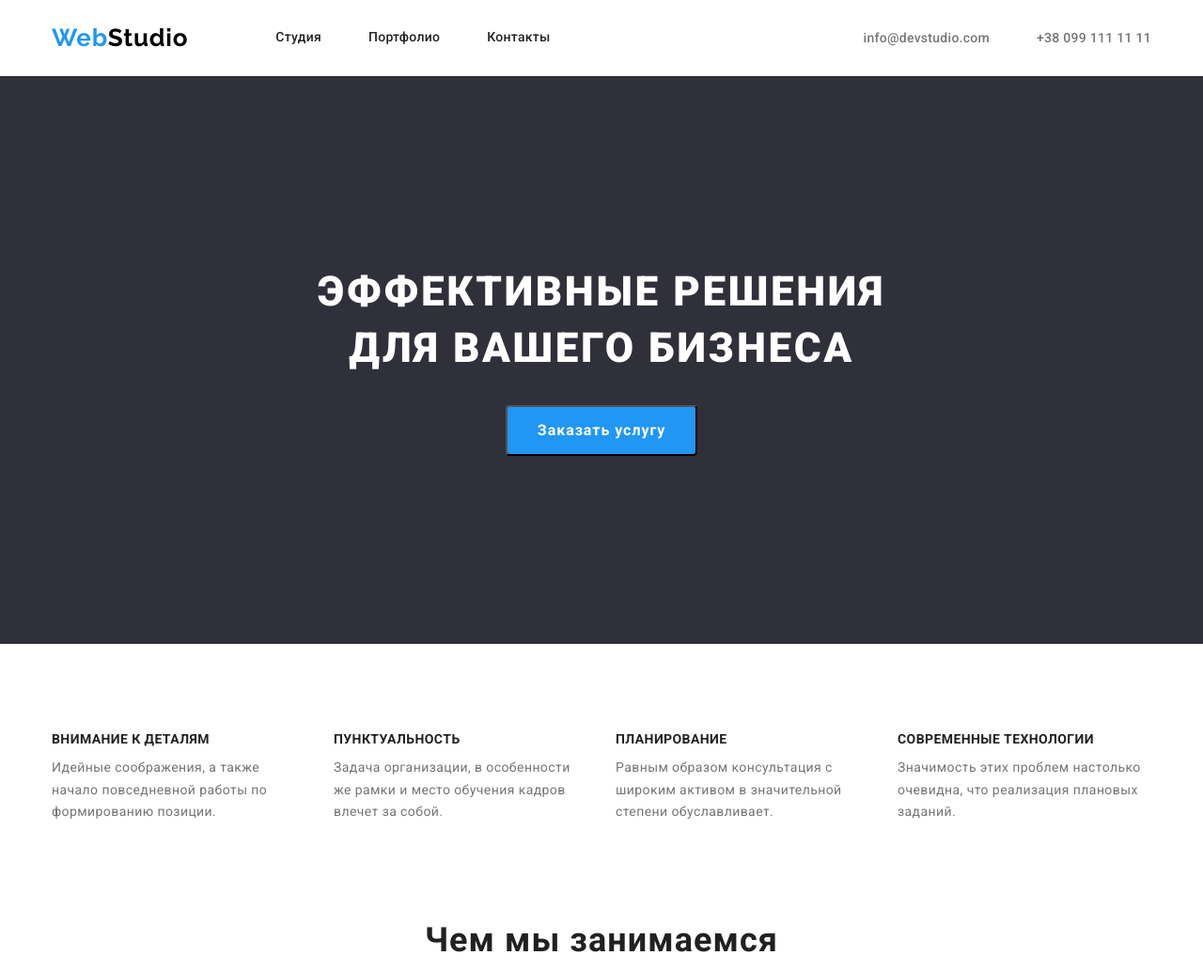
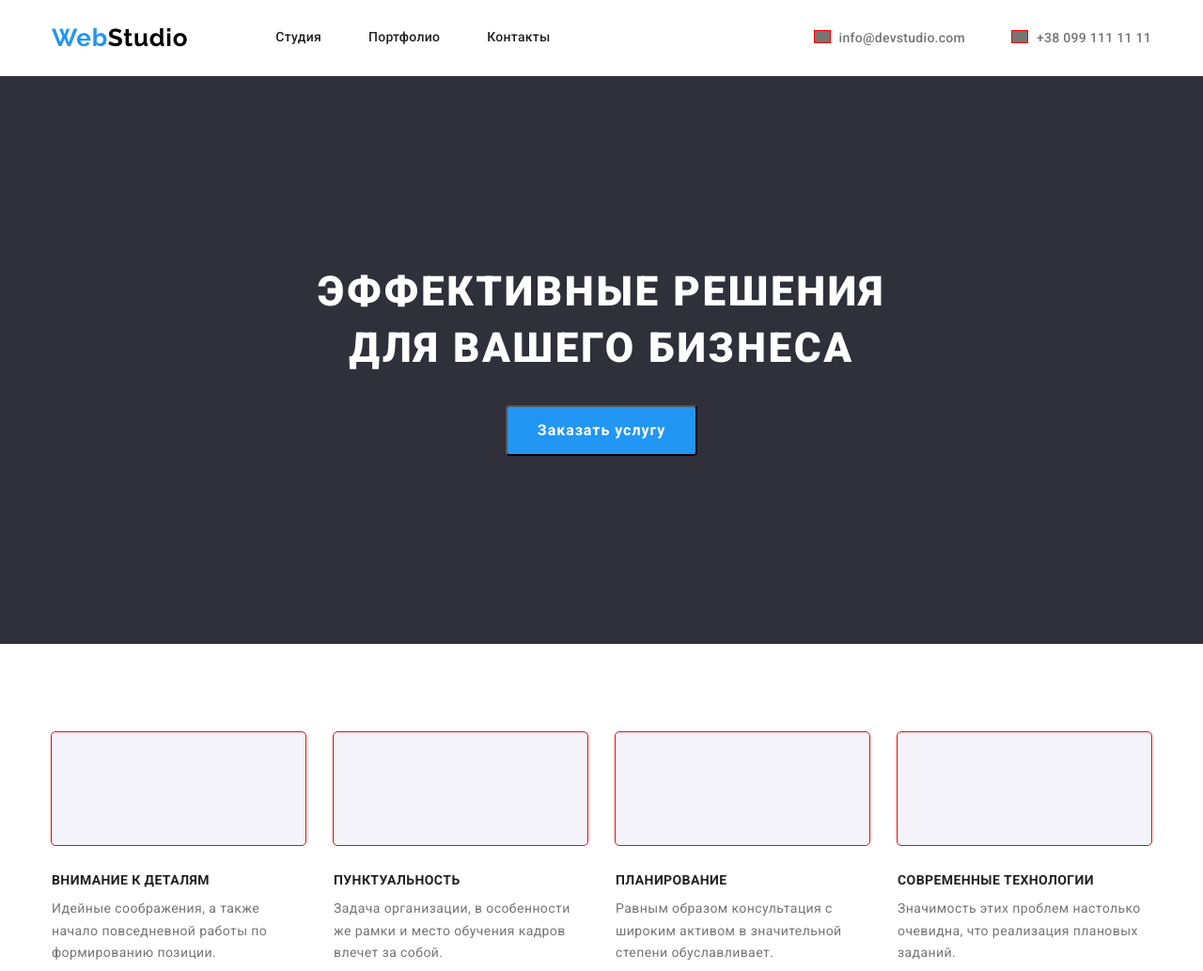
Before and after one commit to Ihor-Melnyk/goit-markup-hw-04, a plain HTML site: page index.html in a window 1280 px wide. Shown: the top 1033 px of the page at 94% size. Drawn offline with nearby package versions, Linux system fonts and the light colour scheme.

Commit message:
add before

```diff
--- a/css/styles.css
+++ b/css/styles.css
@@ -113,6 +113,19 @@ ul {
 .header-contacts .item + .item {
   margin-left: 50px;
 }
+.header-mail::before {
+  content: '';
+  display: inline-block;
+  width: 16px;
+  height: 12px;
+  margin-right: 10px;
+  outline: 1px solid red;
+
+  background-size: contain;
+  background-repeat: no-repeat;
+  background-position: center;
+  background: var(--main-text-color);
+}
 .header-mail {
   padding-top: 32px;
   padding-bottom: 32px;
@@ -121,6 +134,19 @@ ul {
   line-height: 1.14;
   letter-spacing: 0.02em;
   color: var(--main-text-color);
+}
+.header-tel::before {
+  content: '';
+  display: inline-block;
+  width: 16px;
+  height: 12px;
+  margin-right: 10px;
+  outline: 1px solid red;
+
+  background-size: contain;
+  background-repeat: no-repeat;
+  background-position: center;
+  background: var(--main-text-color);
 }
 .header-tel {
   padding-top: 32px;
@@ -193,12 +219,38 @@ ul {
   margin-top: 0px;
   margin-bottom: 0px;
 }
+.dignity-item::before {
+  content: '';
+  display: block;
+  height: 120px;
+  margin-bottom: 30px;
+  outline: 1px solid red;
+
+  background-size: contain;
+  background-repeat: no-repeat;
+  background-position: center;
+  background: var(--dgc-filter);
+  border-radius: 4px;
+}
+.dignity-item :nth-child(1)::before {
+  background-image: url();
+}
+.dignity-item :nth-child(2)::before {
+  background-image: url();
+}
+.dignity-item :nth-child(3)::before {
+  background-image: url();
+}
+.dignity-item :nth-child(4)::before {
+  background-image: url();
+}
 .dignity-item {
   width: 270px;
 }
 .dignity-item + .dignity-item {
   margin-left: 30px;
 }
+
 .dignity-text {
   margin-top: 0px;
   margin-bottom: 0px;
@@ -238,6 +290,12 @@ ul {
 }
 .command-list {
   display: flex;
+}
+.command-item {
+  background: var(--fourth-tittle-color);
+  box-shadow: 0px 1px 3px rgba(0, 0, 0, 0.12), 0px 1px 1px rgba(0, 0, 0, 0.14),
+    0px 2px 1px rgba(0, 0, 0, 0.2);
+  border-radius: 0px 0px 4px 4px;
 }
 .command-item:not(:nth-child(4n)) {
   margin-right: 30px;
```
Also changed, not shown: images/headerimg.jpg (added), 1 other file.
